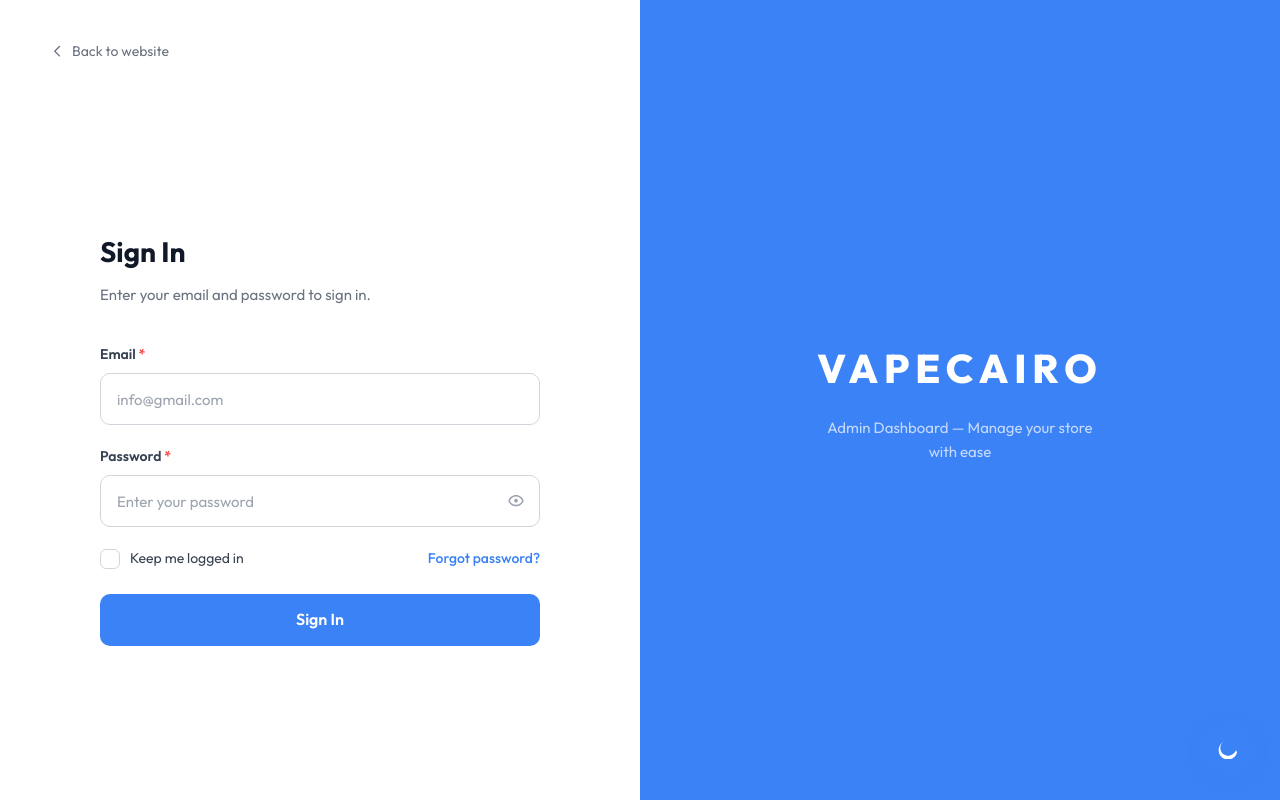
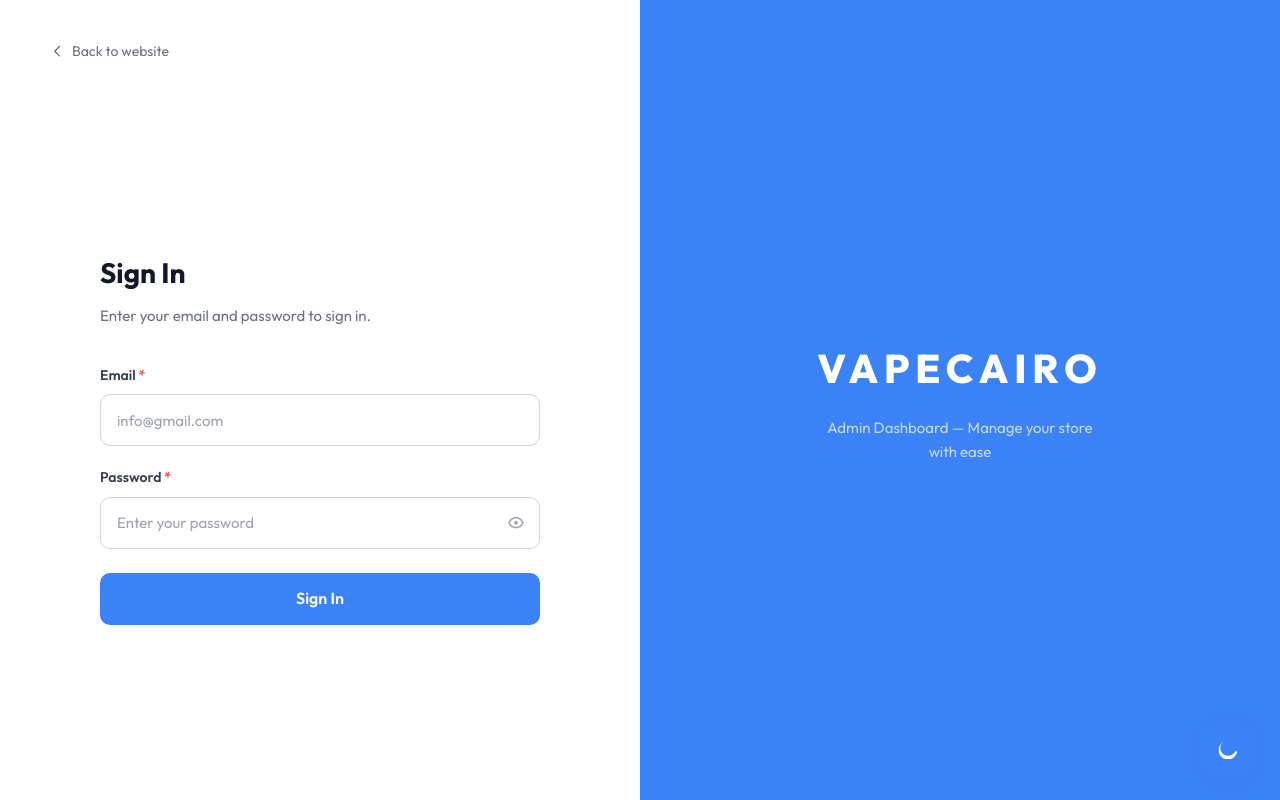
Before and after one commit to saraabdelfatta/e-commerce-website-for-a-vape-store-, a React (Vite) app: page /admin/login in a window 1280 px wide. Built offline with nearby package versions, Linux system fonts and the light colour scheme.

Commit message:
remove keep log in in log in page

```diff
--- a/src/admin/pages/AdminLogin.jsx
+++ b/src/admin/pages/AdminLogin.jsx
@@ -175,30 +175,6 @@
                 </div>
               </div>
 
-              {/* Keep logged in + Forgot password */}
-              <div style={{ display: 'flex', alignItems: 'center', justifyContent: 'space-between' }}>
-                <label style={{ display: 'flex', alignItems: 'center', gap: '10px', fontSize: '14px', color: '#374151', cursor: 'pointer', userSelect: 'none' }}>
-                  <input type="checkbox" className="sr-only" checked={keepLoggedIn} onChange={(e) => setKeepLoggedIn(e.target.checked)} />
-                  <div style={{
-                    width: '20px', height: '20px', borderRadius: '6px', flexShrink: 0,
-                    border: `1.5px solid ${keepLoggedIn ? brand : '#D1D5DB'}`,
-                    background: keepLoggedIn ? brand : 'transparent',
-                    display: 'flex', alignItems: 'center', justifyContent: 'center',
-                    transition: 'all 0.15s',
-                  }}>
-                    {keepLoggedIn && (
-                      <svg width="12" height="12" viewBox="0 0 14 14" fill="none">
-                        <path d="M11.6666 3.5L5.24992 9.91667L2.33325 7" stroke="white" strokeWidth="2" strokeLinecap="round" strokeLinejoin="round" />
-                      </svg>
-                    )}
-                  </div>
-                  Keep me logged in
-                </label>
-                <a href="#/forgot-password" style={{ fontSize: '14px', color: brand, textDecoration: 'none', fontWeight: 500 }}>
-                  Forgot password?
-                </a>
-              </div>
-
               {/* Submit button */}
               <button
                 type="submit"
```
